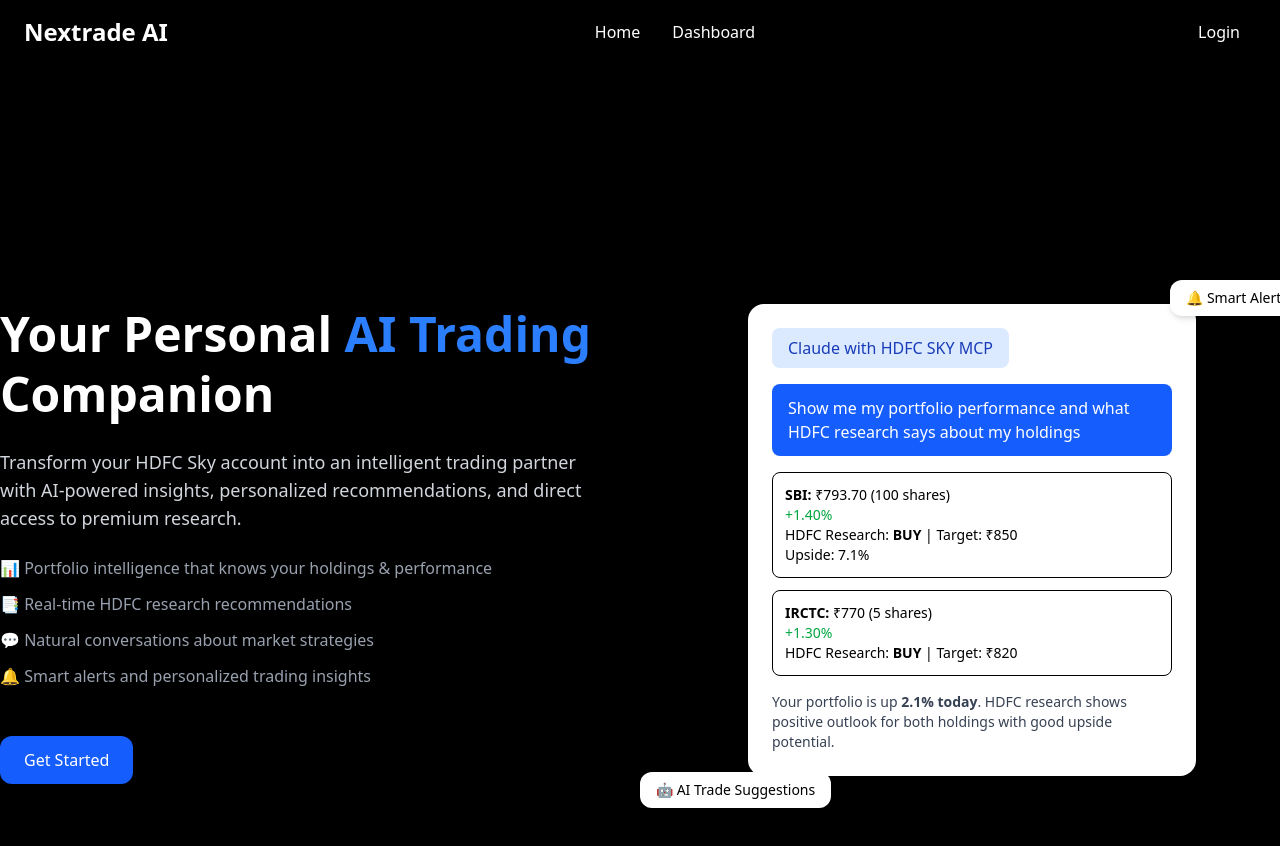
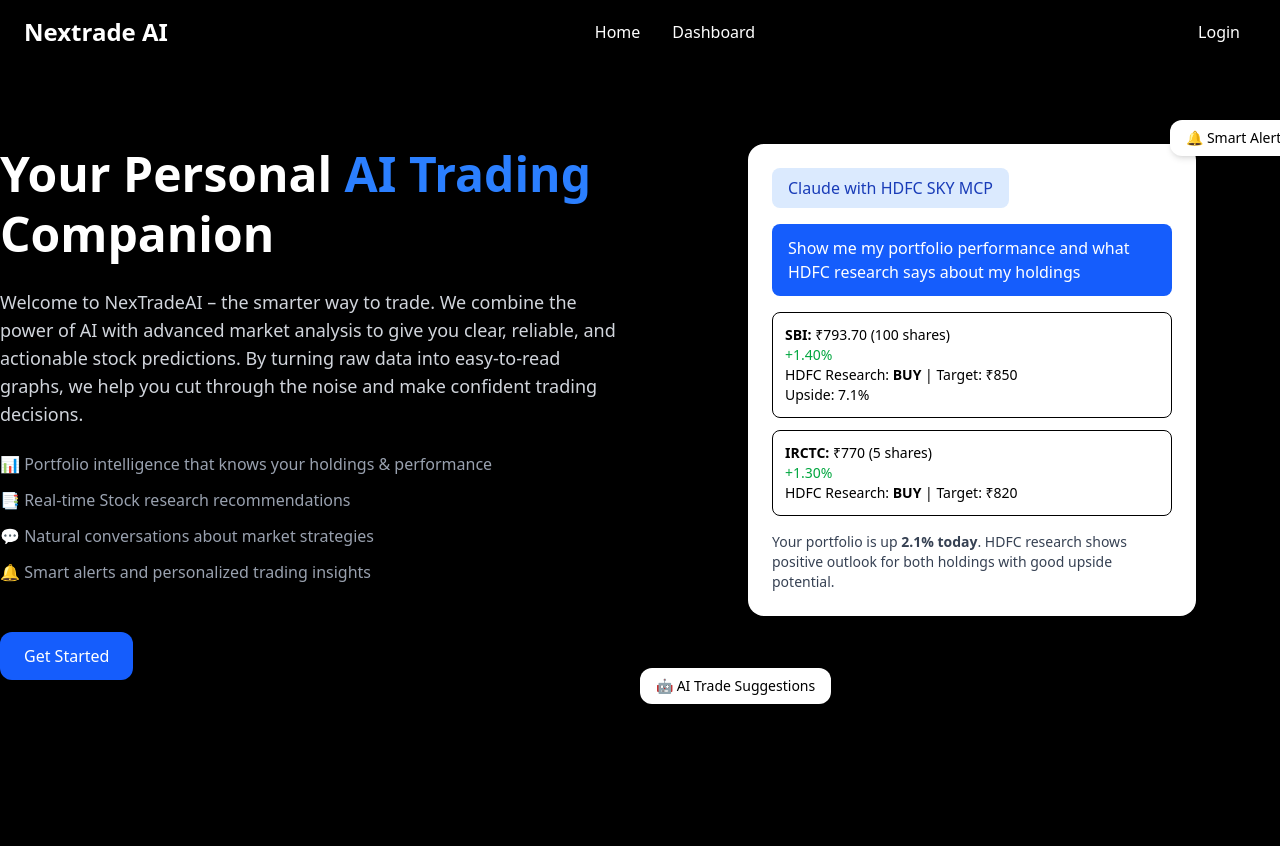
Before and after one commit to arnav829/NexTrade-AI, a React (Vite) app in the folder TradeAI/: page / in a window 1280 px wide. Shown: the top 846 px of the page. Built offline with nearby package versions, Linux system fonts and the light colour scheme; no server answers.

Commit message:
Home Page Update

```diff
--- a/TradeAI/package.json
+++ b/TradeAI/package.json
@@ -11,6 +11,7 @@
   },
   "dependencies": {
     "@tailwindcss/vite": "^4.1.12",
+    "axios": "^1.11.0",
     "boxicons": "^2.1.4",
     "firebase": "^12.1.0",
     "framer-motion": "^12.23.12",
@@ -18,6 +19,7 @@
     "react-dom": "^18.3.1",
     "react-icons": "^5.5.0",
     "react-router-dom": "^7.8.2",
+    "recharts": "^3.1.2",
     "tailwindcss": "^4.1.12"
   },
   "devDependencies": {
--- a/TradeAI/src/components/Dashboard.jsx
+++ b/TradeAI/src/components/Dashboard.jsx
@@ -4,7 +4,7 @@
 export default function TradingDashboard({ user }) {
   return (
     <div className="min-h-screen bg-black">
-      <div className="bg-black bg-opacity-60 min-h-screen p-6">
+      <div className="p-6">
         <header className="flex justify-between items-center text-white mb-8">
           <h1 className="text-3xl font-bold">Trading Dashboard</h1>
           <div className="text-3xl font-bold text-gray-300">
--- a/TradeAI/src/components/Home.jsx
+++ b/TradeAI/src/components/Home.jsx
@@ -1,41 +1,143 @@
+// import { motion } from "framer-motion";
+
+// export default function Home() {
+//   return (
+//     <div className="min-h-screen bg-black text-white flex items-start justify-center ">
+//       <motion.div
+//         initial={{ opacity: 0, y: 40 }}
+//         animate={{ opacity: 1, y: 0 }}
+//         transition={{ duration: 1 }}
+//         className="max-w-7xl w-full grid md:grid-cols-2 gap-12"
+//       >
+//         <div className="flex flex-col justify-center space-y-6">
+//           <h1 className="text-4xl md:text-5xl font-bold leading-tight">
+//             Your Personal{" "}
+//             <span className="text-blue-500">AI Trading</span> Companion
+//           </h1>
+//           <p className="text-gray-300 text-lg">
+//             {/* Transform your HDFC Sky account into an intelligent trading partner
+//             with AI-powered insights, personalized recommendations, and direct
+//             access to premium research. */}
+
+//             Welcome to NexTradeAI – the smarter way to trade.
+//             We combine the power of AI with advanced market analysis to give you clear, reliable, and actionable stock predictions. By turning raw data into easy-to-read graphs, we help you cut through the noise and make confident trading decisions that put you ahead of the market.
+//           </p>
+//           <ul className="space-y-3 text-gray-400 text-base">
+//             <li>📊 Portfolio intelligence that knows your holdings & performance</li>
+//             <li>📑 Real-time Stock  research recommendations</li>
+//             <li>💬 Natural conversations about market strategies</li>
+//             <li>🔔 Smart alerts and personalized trading insights</li>
+//           </ul>
+//           <motion.button
+//             whileHover={{ scale: 1.05 }}
+//             whileTap={{ scale: 0.95 }}
+//             className="mt-6 px-6 py-3 rounded-xl bg-blue-600 hover:bg-blue-700 transition text-white font-medium shadow-lg w-fit"
+//           >
+//             Get Started
+//           </motion.button>
+//         </div>
+
+//         <motion.div
+//           initial={{ opacity: 0, scale: 0.9 }}
+//           animate={{ opacity: 1, scale: 1 }}
+//           transition={{ duration: 1, delay: 0.3 }}
+//           className="relative"
+//         >
+//           <div className="bg-white text-black rounded-2xl shadow-2xl p-6 space-y-4 max-w-md mx-auto">
+//             <div className="bg-blue-100 text-blue-800 px-4 py-2 rounded-lg w-fit font-medium">
+//               Claude with HDFC SKY MCP
+//             </div>
+
+//             <div className="bg-blue-600 text-white px-4 py-3 rounded-lg w-fit">
+//               Show me my portfolio performance and what HDFC research says about my holdings
+//             </div>
+
+//             <div className="space-y-3 text-sm">
+//               <div className="border p-3 rounded-lg">
+//                 <p><strong>SBI:</strong> ₹793.70 (100 shares)</p>
+//                 <p className="text-green-600">+1.40%</p>
+//                 <p>HDFC Research: <span className="font-semibold">BUY</span> | Target: ₹850</p>
+//                 <p>Upside: 7.1%</p>
+//               </div>
+
+//               <div className="border p-3 rounded-lg">
+//                 <p><strong>IRCTC:</strong> ₹770 (5 shares)</p>
+//                 <p className="text-green-600">+1.30%</p>
+//                 <p>HDFC Research: <span className="font-semibold">BUY</span> | Target: ₹820</p>
+//               </div>
+//             </div>
+
+//             <p className="text-gray-700 text-sm">
+//               Your portfolio is up <strong>2.1% today</strong>. HDFC research shows
+//               positive outlook for both holdings with good upside potential.
+//             </p>
+//           </div>
+
+//           <motion.div
+//             whileHover={{ scale: 1.1 }}
+//             className="absolute -top-6 -right-6 bg-white text-black px-4 py-2 rounded-xl shadow-md text-sm font-medium"
+//           >
+//             🔔 Smart Alerts
+//           </motion.div>
+
+//           <motion.div
+//             whileHover={{ scale: 1.1 }}
+//             className="absolute -bottom-6 -left-6 bg-white text-black px-4 py-2 rounded-xl shadow-md text-sm font-medium"
+//           >
+//             🤖 AI Trade Suggestions
+//           </motion.div>
+//         </motion.div>
+//       </motion.div>
+//     </div>
+//   );
+// }
+
+
+
+
+
 import { motion } from "framer-motion";
+import { useNavigate } from "react-router-dom";  // ✅ import navigation hook
 
 export default function Home() {
+  const navigate = useNavigate(); // ✅ create navigate function
+
   return (
-    <div className="min-h-screen bg-black text-white flex items-center justify-center ">
+    <div className="min-h-screen bg-black text-white flex items-start justify-center ">
       <motion.div
         initial={{ opacity: 0, y: 40 }}
         animate={{ opacity: 1, y: 0 }}
         transition={{ duration: 1 }}
         className="max-w-7xl w-full grid md:grid-cols-2 gap-12"
       >
-        {/* Left Section - Hero */}
         <div className="flex flex-col justify-center space-y-6">
           <h1 className="text-4xl md:text-5xl font-bold leading-tight">
             Your Personal{" "}
             <span className="text-blue-500">AI Trading</span> Companion
           </h1>
           <p className="text-gray-300 text-lg">
-            Transform your HDFC Sky account into an intelligent trading partner
-            with AI-powered insights, personalized recommendations, and direct
-            access to premium research.
+            Welcome to NexTradeAI – the smarter way to trade.
+            We combine the power of AI with advanced market analysis to give you clear, reliable, and actionable stock predictions.
+            By turning raw data into easy-to-read graphs, we help you cut through the noise and make confident trading decisions.
           </p>
           <ul className="space-y-3 text-gray-400 text-base">
             <li>📊 Portfolio intelligence that knows your holdings & performance</li>
-            <li>📑 Real-time HDFC research recommendations</li>
+            <li>📑 Real-time Stock research recommendations</li>
             <li>💬 Natural conversations about market strategies</li>
             <li>🔔 Smart alerts and personalized trading insights</li>
           </ul>
+
+          {/* ✅ Navigate to /login when clicked */}
           <motion.button
             whileHover={{ scale: 1.05 }}
             whileTap={{ scale: 0.95 }}
+            onClick={() => navigate("/login")}
             className="mt-6 px-6 py-3 rounded-xl bg-blue-600 hover:bg-blue-700 transition text-white font-medium shadow-lg w-fit"
           >
             Get Started
           </motion.button>
         </div>
 
-        {/* Right Section - Chat Card */}
         <motion.div
           initial={{ opacity: 0, scale: 0.9 }}
           animate={{ opacity: 1, scale: 1 }}
@@ -72,7 +174,6 @@
             </p>
           </div>
 
-          {/* Floating Icons */}
           <motion.div
             whileHover={{ scale: 1.1 }}
             className="absolute -top-6 -right-6 bg-white text-black px-4 py-2 rounded-xl shadow-md text-sm font-medium"
--- a/TradeAI/src/components/Navbar.jsx
+++ b/TradeAI/src/components/Navbar.jsx
@@ -2,19 +2,16 @@
 
 const Navbar = ({ user, onLogout }) => {
   return (
-    <nav className="bg-black text-white flex justify-between items-center px-6 py-4 shadow-md">
-      {/* Logo / Brand */}
+    <nav className="bg-black text-white sticky top-0 z-50 flex justify-between items-center px-6 py-4 shadow-md">
       <div className="flex items-center gap-3">
         <p className="text-2xl font-bold">Nextrade AI</p>
       </div>
 
-      {/* Links */}
       <div className="flex flex-row items-center gap-8">
         <Link to="/" className="hover:text-blue-400 transition">Home</Link>
         <Link to="/dashboard" className="hover:text-blue-400 transition">Dashboard</Link>
       </div>
 
-      {/* Auth Button */}
       <div>
         {!user ? (
           <Link
```
Also changed, not shown: 1 other file (tests, documents, lock files or other folders).
